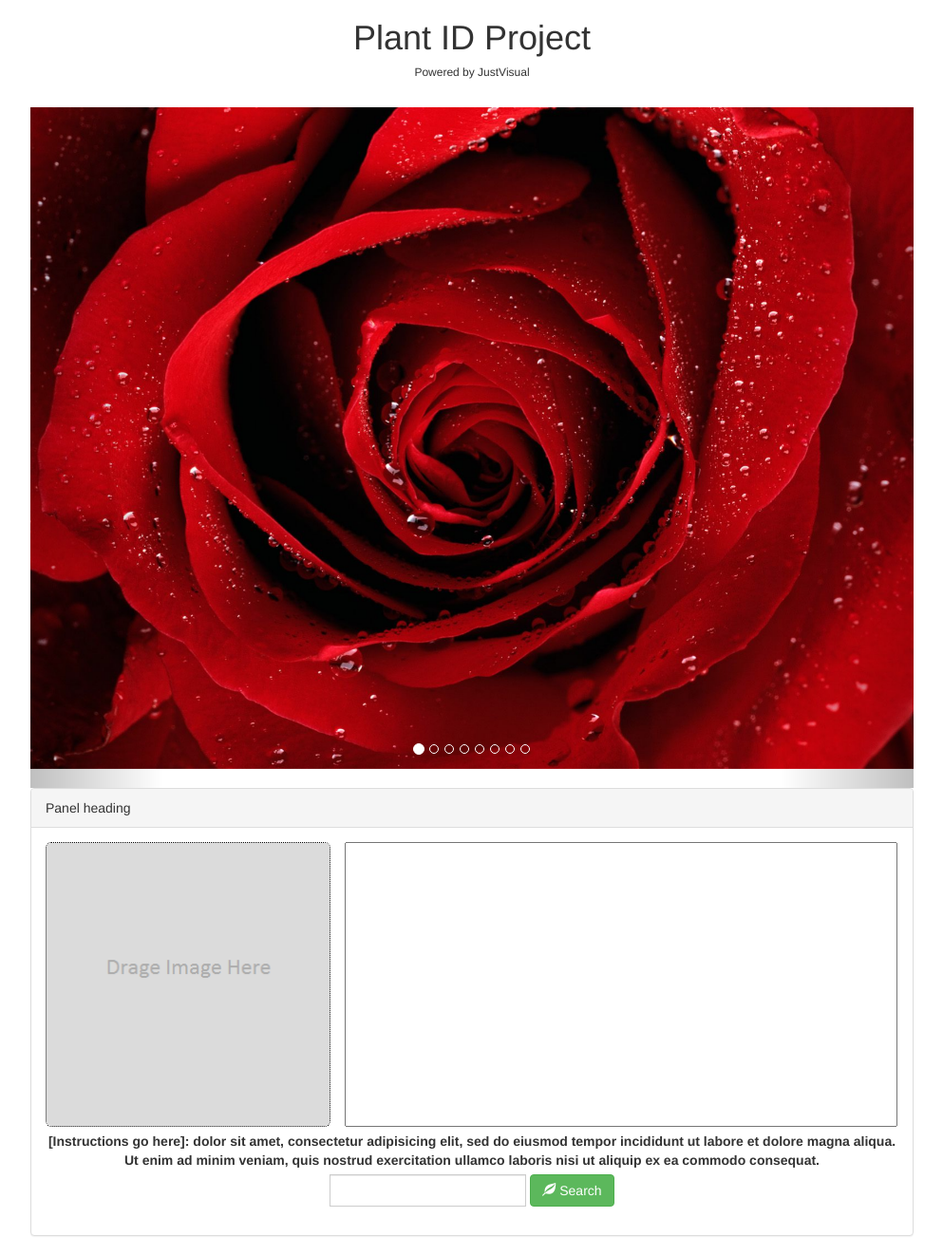
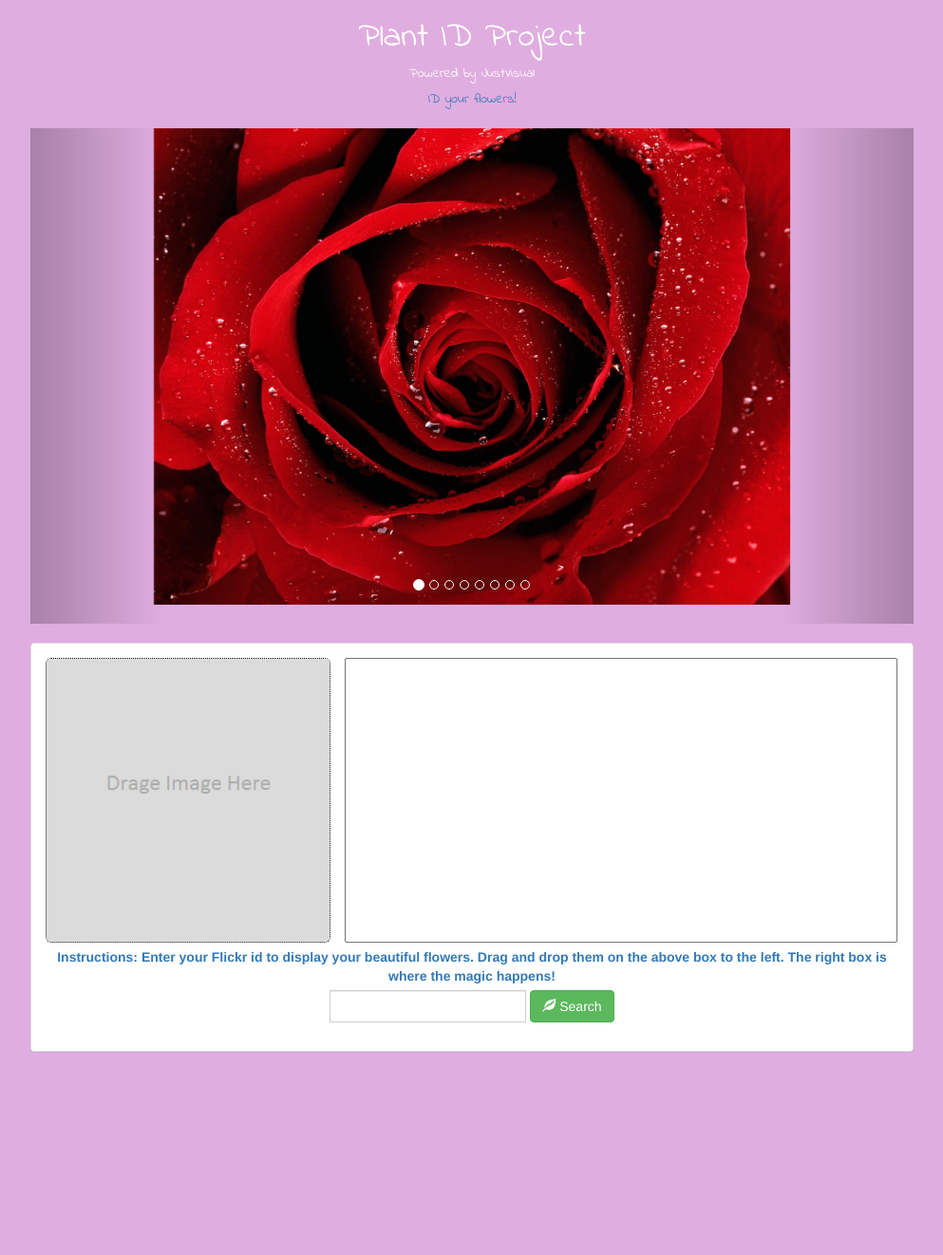
Before and after one commit to amreetac/Project1, a PHP site: page / in a window 1280 px wide. Shown: the whole page at 95% size, without its empty margins (143-1136 px from the left). After the commit the page ends 1108 px from the top, so only its background shows below. Run offline with PHP 8.4, Linux system fonts and the light colour scheme; some libraries are stand-ins or nearby versions.

Commit message:
Changed carousel size, made link to get page down, changed fonts and background

```diff
--- a/assets/css/style.css
+++ b/assets/css/style.css
@@ -8,10 +8,12 @@
 	margin: 0px auto;
 }
 
+header {
+	font-family: 'Indie Flower', cursive;
+	text-align: center;
+	color: white;
+}
 
-header {
-	text-align: center;
-}
 
 #search-area {
 	text-align: center;
--- a/assets/javascript/flower.js
+++ b/assets/javascript/flower.js
@@ -228,6 +228,8 @@ FlowerPower = function()
 					    });
 
 				}
+
+
 		    }, function(response) {
 		        console.log(response);
 		    }, function() {
--- a/index.html
+++ b/index.html
@@ -1,8 +1,10 @@
 <!DOCTYPE html>
 <html>
 <head>
-  <title>Need Name!!!</title>
+  <title>Flower Power!</title>
 
+
+  <link href='https://fonts.googleapis.com/css?family=Open+Sans|Indie+Flower|Anton|Pacifico' rel='stylesheet' type='text/css'>
   <link rel="stylesheet" type="text/css" href="assets/css/style.css">
   <link rel="stylesheet" href="https://maxcdn.bootstrapcdn.com/bootstrap/3.3.6/css/bootstrap.min.css" integrity="sha384-1q8mTJOASx8j1Au+a5WDVnPi2lkFfwwEAa8hDDdjZlpLegxhjVME1fgjWPGmkzs7" crossorigin="anonymous">
   <meta charset="UTF-8">
@@ -11,19 +13,21 @@
   <style>
     .carousel-inner > .item > img,
     .carousel-inner > .item > a > img {
-        width: 100%;
+        width: 72%;
         margin: auto;
     }
   </style>
 </head>
-<body>
+<body onload="disco()">
 
 <div class="container">
 
   <header>
     <!-- We need a name for our project! -->
     <h1>Plant ID Project</h1>
-    <h6>Powered by JustVisual</h6>
+    <h5>Powered by JustVisual</h5>
+
+    <h7> <a href="#toGoDown">ID your flowers!</a> </h7>
   </header>
 
 
@@ -116,11 +120,12 @@
   </div>
     <!-- JUMBOTRON END-->
 
+<br>
 
-
+  <A NAME="toGoDown">
   <div class="panel panel-default">
     <!-- Default panel contents -->
-    <div class="panel-heading">Panel heading</div>
+    <!--<div class="panel-heading">Panel heading</div> -->
     <div class="panel-body">
 
     <img id="flower-img" src="assets/images/drag-here.png" alt="..." class="img-rounded">
@@ -134,10 +139,8 @@
   <!-- Search Area -->
     <div id="search-area">
       <!-- Instructions are TBD once we come to a conclusion on how exactly it will work -->
-      <label for="basic-url">[Instructions go here]: dolor sit amet, consectetur adipisicing elit, sed do eiusmod
-      tempor incididunt ut labore et dolore magna aliqua. Ut enim ad minim veniam,
-      quis nostrud exercitation ullamco laboris nisi ut aliquip ex ea commodo
-      consequat.</label>
+      <label for="basic-url">Instructions: Enter your Flickr id to display your beautiful
+      flowers. Drag and drop them on the above box to the left. The right box is where the magic happens!</label>
       <form class="form-inline">
         <div class="form-group">
           <div class="input-group">
@@ -156,6 +159,11 @@
     </div>
 
     </div>
+
+
+    <br>
+
+
   </div>
 
 
@@ -164,5 +172,135 @@
   <script src="https://code.jquery.com/jquery-2.2.3.js"></script>
   <script src="https://ajax.googleapis.com/ajax/libs/jqueryui/1.11.4/jquery-ui.min.js"></script>
   <script type="text/javascript" src="assets/javascript/flower.js" ></script>
+  <script language="JavaScript">
+<!--
+//you can assign the initial color of the background here. Reference: http://www.htmlbestcodes.com/Disco_background_effect.htm
+r=255;
+g=255;
+b=255;
+flag=0;
+t=new Array;
+o=new Array;
+d=new Array;
+
+function hex(a,c)
+{
+t[a]=Math.floor(c/16)
+o[a]=c%16
+switch (t[a])
+{
+case 10:
+t[a]='A';
+break;
+case 11:
+t[a]='B';
+break;
+case 12:
+t[a]='C';
+break;
+case 13:
+t[a]='D';
+break;
+case 14:
+t[a]='E';
+break;
+case 15:
+t[a]='F';
+break;
+default:
+break;
+}
+switch (o[a])
+{
+case 10:
+o[a]='A';
+break;
+case 11:
+o[a]='B';
+break;
+case 12:
+o[a]='C';
+break;
+case 13:
+o[a]='D';
+break;
+case 14:
+o[a]='E';
+break;
+case 15:
+o[a]='F';
+break;
+default:
+break;
+}
+}
+
+function ran(a,c)
+{
+if ((Math.random()>2/3||c==0)&&c<255)
+{
+c++
+d[a]=2;
+}
+else
+{
+if ((Math.random()<=1/2||c==255)&&c>0)
+{
+c--
+d[a]=1;
+}
+else d[a]=0;
+}
+return c
+}
+function do_it(a,c)
+{
+if ((d[a]==2&&c<255)||c==0)
+{
+c++
+d[a]=2
+}
+else
+if ((d[a]==1&&c>0)||c==255)
+{
+c--;
+d[a]=1;
+}
+if (a==3)
+{
+if (d[1]==0&&d[2]==0&&d[3]==0)
+flag=1
+}
+return c
+}
+function disco()
+{
+if (flag==0)
+{
+r=ran(1, r);
+g=ran(2, g);
+b=ran(3, b);
+hex(1,r)
+hex(2,g)
+hex(3,b)
+document.body.style.background="#"+t[1]+o[1]+t[2]+o[2]+t[3]+o[3]
+flag=50
+}
+else
+{
+r=do_it(1, r)
+g=do_it(2,g)
+b=do_it(3,b)
+hex(1,r)
+hex(2,g)
+hex(3,b)
+document.body.style.background="#"+t[1]+o[1]+t[2]+o[2]+t[3]+o[3]
+flag--
+}
+
+setTimeout('disco()',50)
+}
+//-->
+</script>
 </body>
 </html>
```
